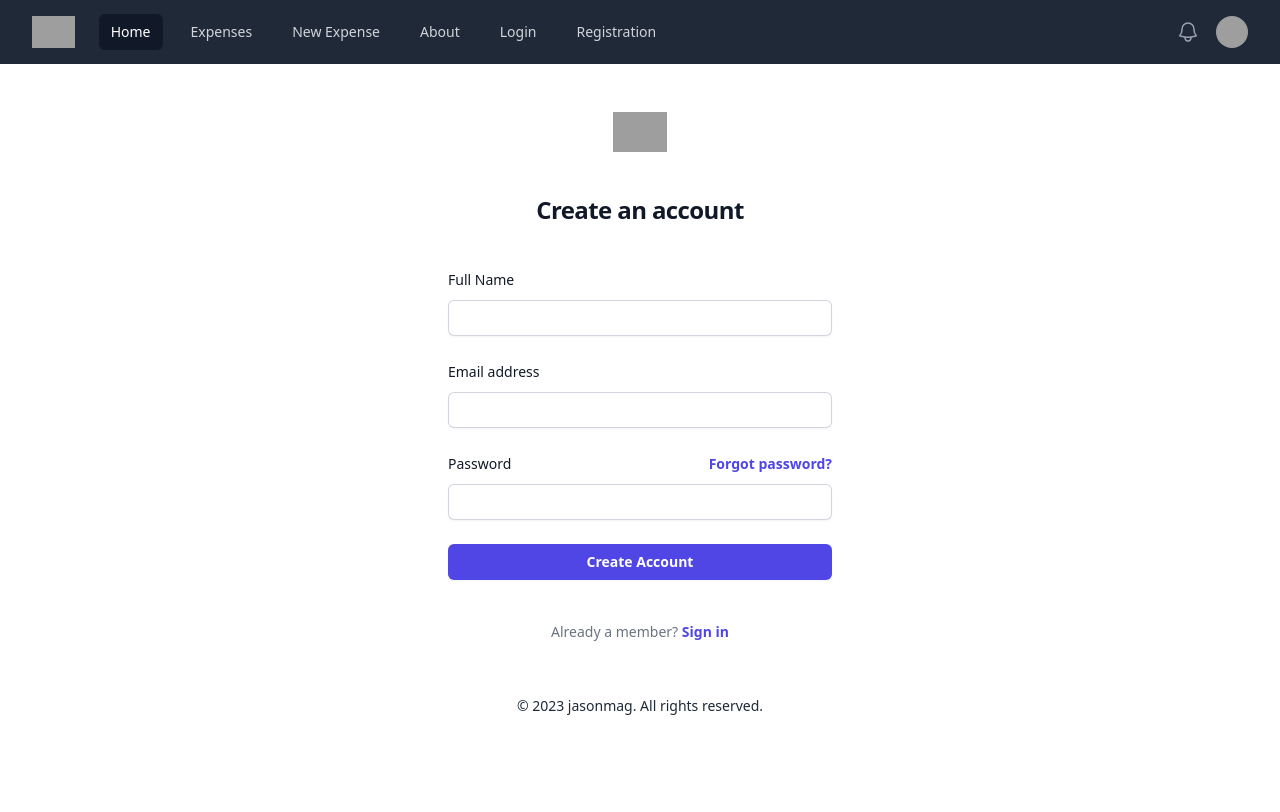
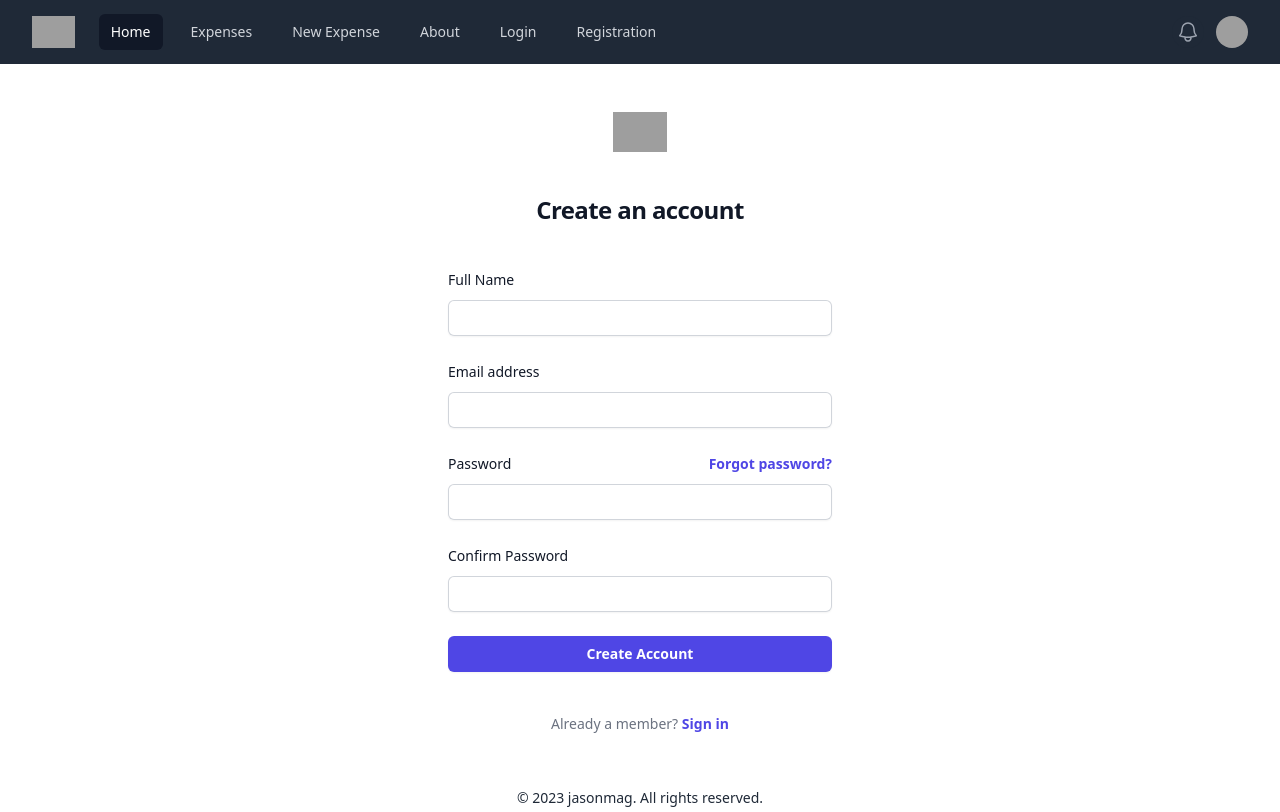
Before and after one commit to jasonmag/expense-tracker, a React (Create React App) app: page /registration in a window 1280 px wide. Built offline with nearby package versions, Linux system fonts and the light colour scheme; grey boxes are pictures that could not be loaded.

Commit message:
updated registration functionality

```diff
--- a/src/pages/Registration.js
+++ b/src/pages/Registration.js
@@ -1,9 +1,46 @@
-import React from 'react';
+import React, { useState } from 'react';
 
 export function Registration() {
+  const [formData, setFormData] = useState({
+    name: '',
+    email: '',
+    password: '',
+    password_confirmation: ''
+  });
+
+  const handleSubmit = async (e) => {
+    e.preventDefault();
+
+    const apiUrl = 'http://localhost:3001/api/users';
+
+    try {
+      const response = await fetch(apiUrl, {
+        method: 'POST',
+        headers: {
+          'Content-Type': 'application/json'
+        },
+        body: JSON.stringify({user: formData})
+      });
+
+      if (response.ok) {
+        // Registration successful, handle the response as needed
+        console.log('Registration successful');
+      } else {
+        // Registration failed, handle the error
+        console.error('Registration failed');
+      }
+    } catch (error) {
+      // Error occurred while making the request, handle the error
+      console.error('Error occurred:', error);
+    }
+  };
+
+  const handleChange = (e) => {
+    setFormData({ ...formData, [e.target.name]: e.target.value });
+  };
+
   return (
     <>
-      {/* Add any required styles to your template here */}
       <div className="flex min-h-full flex-1 flex-col justify-center px-6 py-12 lg:px-8">
         <div className="sm:mx-auto sm:w-full sm:max-w-sm">
           <img
@@ -17,7 +54,7 @@ export function Registration() {
         </div>
 
         <div className="mt-10 sm:mx-auto sm:w-full sm:max-w-sm">
-          <form className="space-y-6" action="/" method="POST">
+          <form className="space-y-6" onSubmit={handleSubmit}>
             <div>
               <label htmlFor="name" className="block text-sm font-medium leading-6 text-gray-900">
                 Full Name
@@ -30,6 +67,8 @@ export function Registration() {
                   autoComplete="name"
                   required
                   className="block w-full rounded-md border-0 py-1.5 text-gray-900 shadow-sm ring-1 ring-inset ring-gray-300 placeholder:text-gray-400 focus:ring-2 focus:ring-inset focus:ring-indigo-600 sm:text-sm sm:leading-6"
+                  value={formData.name}
+                  onChange={handleChange}
                 />
               </div>
             </div>
@@ -46,6 +85,8 @@ export function Registration() {
                   autoComplete="email"
                   required
                   className="block w-full rounded-md border-0 py-1.5 text-gray-900 shadow-sm ring-1 ring-inset ring-gray-300 placeholder:text-gray-400 focus:ring-2 focus:ring-inset focus:ring-indigo-600 sm:text-sm sm:leading-6"
+                  value={formData.email}
+                  onChange={handleChange}
                 />
               </div>
             </div>
@@ -69,12 +110,29 @@ export function Registration() {
                 autoComplete="new-password"
                 required
                 className="block w-full rounded-md border-0 py-1.5 text-gray-900 shadow-sm ring-1 ring-inset ring-gray-300 placeholder:text-gray-400 focus:ring-2 focus:ring-inset focus:ring-indigo-600 sm:text-sm sm:leading-6"
+                value={formData.password}
+                onChange={handleChange}
               />
             </div>
             </div>
 
-            {/* Add additional fields for registration as needed */}
-            {/* For example, you might have a field for a phone number */}
+            <div>
+              <label htmlFor="password_confirmation" className="block text-sm font-medium leading-6 text-gray-900">
+                Confirm Password
+              </label>
+              <div className="mt-2">
+                <input
+                  id="password_confirmation"
+                  name="password_confirmation"
+                  type="password"
+                  autoComplete="new-password"
+                  required
+                  className="block w-full rounded-md border-0 py-1.5 text-gray-900 shadow-sm ring-1 ring-inset ring-gray-300 placeholder:text-gray-400 focus:ring-2 focus:ring-inset focus:ring-indigo-600 sm:text-sm sm:leading-6"
+                  value={formData.password_confirmation}
+                  onChange={handleChange}
+                />
+              </div>
+            </div>
 
             <div>
               <button
@@ -96,4 +154,4 @@ export function Registration() {
       </div>
     </>
   );
-};
+}
```
Lines whose indentation alone changed are shown as unchanged.
